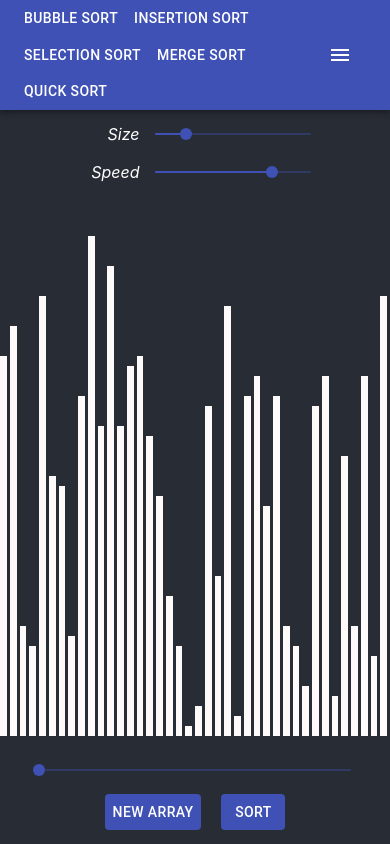
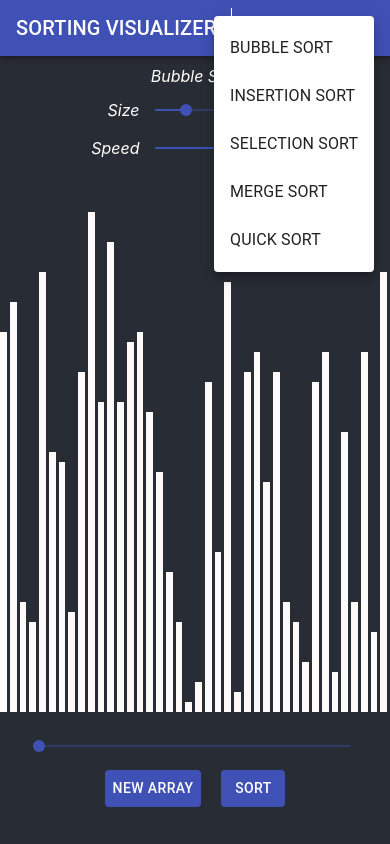
Before and after one commit to talhaburakc/sorting-visualizer, a React (Create React App) app: page / in a window 390 px wide. Both pictures are taken after a click on the button "menu". Built offline with nearby package versions, Linux system fonts and the light colour scheme.

Commit message:
header has its own components and now its mobile friendly

```diff
--- a/package.json
+++ b/package.json
@@ -7,6 +7,7 @@
     "@material-ui/icons": "^4.4.1",
     "react": "^16.9.0",
     "react-dom": "^16.9.0",
+    "react-responsive": "^8.0.1",
     "react-router-dom": "^5.0.1",
     "react-scripts": "3.1.1"
   },
--- a/src/App.css
+++ b/src/App.css
@@ -1,6 +1,14 @@
 .App {
   background-color: #282c34;
   min-height: 100vh;
+}
+
+.sort-name {
+  margin-top: 10px;
+  color: white;
+  display: block;
+  text-align: center;
+  font-style: italic;
 }
 
 .top-slider-wrapper {
--- a/src/App.js
+++ b/src/App.js
@@ -1,12 +1,11 @@
 import React, { Component } from 'react';
-import { AppBar, Button, Toolbar, Typography, IconButton, Slider } from '@material-ui/core';
-import { BrowserRouter as Router, Route, Link } from "react-router-dom";
-import MenuIcon from '@material-ui/icons/Menu';
+import { Button, Slider } from '@material-ui/core';
 import './App.css';
 import { withStyles } from '@material-ui/styles';
 import PropTypes from 'prop-types';
 import Styles from './Styles';
 import Algorithms from './Algorithms.js';
+import Header from './components/Header';
 
 const defaultSize = 40;
 const defaultSpeed = 150;
@@ -21,7 +20,8 @@ class App extends Component {
     this.state = {
       arr: [],
       highlighted: [],
-      sortOnGoing: false
+      sortOnGoing: false,
+      sortName: 'Bubble Sort'
     };
     this.sortHistory = [];
     this.highlightHistory = [];
@@ -32,6 +32,26 @@ class App extends Component {
     console.log(this.props);
     this.props.history.listen((location, action) => {
       this.generateNewArray();
+      let path = location.pathname;
+      switch (path) {
+        case '/bubble-sort':
+            this.setState({sortName: 'Bubble Sort'});
+            break;
+        case '/insertion-sort':
+            this.setState({sortName: 'Insertion Sort'});
+            break;
+        case '/selection-sort':
+          this.setState({sortName: 'Selection Sort'});
+          break;
+        case '/merge-sort':
+          this.setState({sortName: 'Merge Sort'});
+          break;
+        case '/quick-sort':
+          this.setState({sortName: 'Quick Sort'});
+          break;
+        default:
+            this.setState({sortName: 'Bubble Sort'});
+      }
     });
   }
 
@@ -61,9 +81,6 @@ class App extends Component {
       case '/insertion-sort':
           Algorithms.insertionSort(arr.slice(), sortHistory, highlightHistory);
           break;
-      case '/selection-sort':
-        Algorithms.selectionSort(arr.slice(), sortHistory, highlightHistory);
-        break;
       case '/selection-sort':
         Algorithms.selectionSort(arr.slice(), sortHistory, highlightHistory);
         break;
@@ -158,6 +175,7 @@ class App extends Component {
     return (
       <div className="App">
         <Header history={this.props.history} />
+        <span className="sort-name"> {this.state.sortName} </span>
         <div className="top-slider-wrapper">
           <span className="slider-label">Size</span>
           <Slider disabled={this.sortHistoryTraverseIndex > 0 && this.sortHistoryTraverseIndex < this.sortHistory.length - 1} className={classes.topSlider} defaultValue={defaultSize} min={0} max={maxSize} onChange={this.handleSizeSlide.bind(this)} aria-labelledby="discrete-slider" />
@@ -191,34 +209,5 @@ function Bar(props) {
   );
 }
 
-function Header(props) {
-  return (
-    <div>
-      <AppBar position="static">
-        <Toolbar>
-          <Typography variant="h6" style={{flexGrow: 1}}>
-            <HeaderButtons history={props.history}/>
-          </Typography>
-          <IconButton edge="start" style={{marginRight: 10 + 'px'}} color="inherit" aria-label="menu">
-            <MenuIcon />
-          </IconButton>
-        </Toolbar>
-      </AppBar>
-    </div>
-  );
-}
-
-function HeaderButtons(props) {
-  return (
-    <div>
-      <Button color="inherit" onClick={() => props.history.push('bubble-sort')}>BUBBLE SORT</Button>
-      <Button color="inherit" onClick={() => props.history.push('insertion-sort')}>INSERTION SORT</Button>
-      <Button color="inherit" onClick={() => props.history.push('selection-sort')}>SELECTION SORT</Button>
-      <Button color="inherit" onClick={() => props.history.push('merge-sort')}>MERGE SORT</Button>
-      <Button color="inherit" onClick={() => props.history.push('quick-sort')}>QUICK SORT</Button>
-    </div>
-  );
-}
-
 
 export default withStyles(styles)(App);
--- /dev/null
+++ b/src/components/Header.js
@@ -0,0 +1,90 @@
+import React, { Component } from 'react';
+import { AppBar, Button, Toolbar, Typography, IconButton, Slider, ClickAwayListener } from '@material-ui/core';
+import Menu from '@material-ui/core/Menu';
+import MenuItem from '@material-ui/core/MenuItem';
+import MenuIcon from '@material-ui/icons/Menu';
+import MediaQuery from 'react-responsive';
+
+const styles = {
+  line: {
+    height: 40,
+    marginLeft: 15,
+    marginRight: 15,
+    borderRightStyle: 'solid',
+    borderWidth: 1
+  },
+  menuButton: {
+    position: 'absolute',
+    right: 15
+  }
+}
+
+function Header(props) {
+  var openMenu;
+
+  return (
+    <div>
+    <AppBar position="static">
+        <Toolbar >
+          <Typography variant="h6" > SORTING VISUALIZER </Typography>
+          <div style={styles.line}></div>
+          <MediaQuery minWidth={1000}>
+            <Typography style={{flexGrow: 1}} variant="h6" >
+              <HeaderButtons history={props.history}/>
+            </Typography>
+          </MediaQuery>
+          <MediaQuery maxWidth={1000}>
+            <IconButton onClick={(e) => openMenu(e)} edge="start" style={styles.menuButton} color="inherit" aria-label="menu">
+              <MenuIcon />
+            </IconButton>
+          </MediaQuery>
+          <MenuDropdown onMenuClick={(e) => {openMenu = e;}} history={props.history}/>
+        </Toolbar>
+    </AppBar>
+    </div>
+  );
+}
+
+function MenuDropdown(props) {
+  const [anchorEl, setAnchorEl] = React.useState(null);
+
+  function handleClick(event) {
+      setAnchorEl(event.currentTarget);
+  }
+
+  function handleClose(event) {
+      setAnchorEl(null);
+  }
+  props.onMenuClick(handleClick);
+  return (
+      <Menu
+        id="simple-menu"
+        anchorEl={anchorEl}
+        keepMounted
+        open={Boolean(anchorEl)}
+        onClose={handleClose}
+      >
+        <MenuItem onClick={(e) => {handleClose(e); props.history.push('bubble-sort')}}>BUBBLE SORT</MenuItem>
+        <MenuItem onClick={(e) => {handleClose(e); props.history.push('insertion-sort')}}>INSERTION SORT</MenuItem>
+        <MenuItem onClick={(e) => {handleClose(e); props.history.push('selection-sort')}}>SELECTION SORT</MenuItem>
+        <MenuItem onClick={(e) => {handleClose(e); props.history.push('merge-sort')}}>MERGE SORT</MenuItem>
+        <MenuItem onClick={(e) => {handleClose(e); props.history.push('quick-sort')}}>QUICK SORT</MenuItem>
+
+      </Menu>
+  );
+}
+
+function HeaderButtons(props) {
+  return (
+      <div>
+        <Button color="inherit" onClick={() => props.history.push('bubble-sort')}>BUBBLE SORT</Button>
+        <Button color="inherit" onClick={() => props.history.push('insertion-sort')}>INSERTION SORT</Button>
+        <Button color="inherit" onClick={() => props.history.push('selection-sort')}>SELECTION SORT</Button>
+        <Button color="inherit" onClick={() => props.history.push('merge-sort')}>MERGE SORT</Button>
+        <Button color="inherit" onClick={() => props.history.push('quick-sort')}>QUICK SORT</Button>
+      </div>
+  );
+}
+
+
+export default Header;
```
Also changed, not shown: 1 other file (tests, documents, lock files or other folders).
